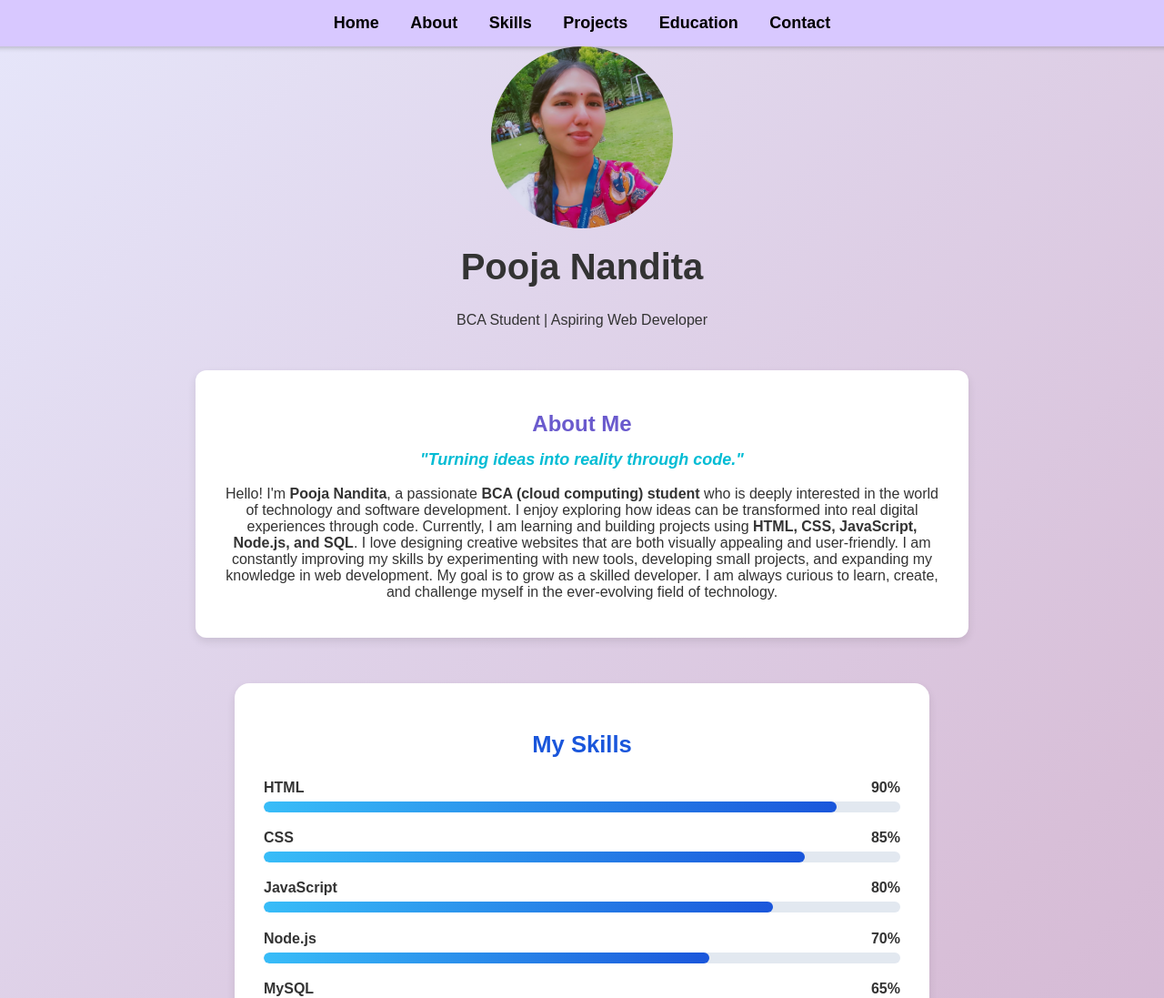
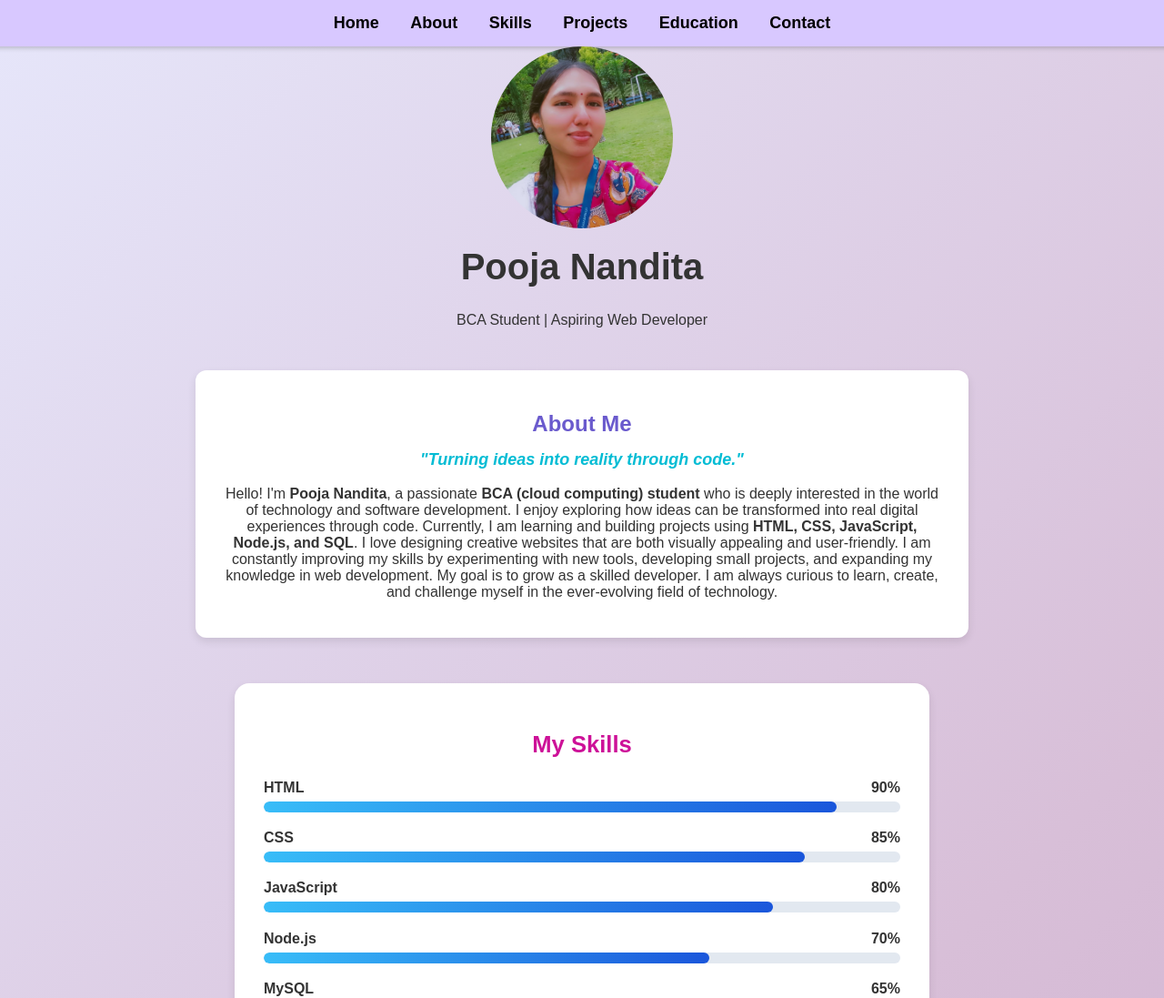
Before and after one commit to poojanandita87/My-portfolio, a website: page index.html in a window 1280 px wide. Shown: the top 1097 px of the page at 91% size. Drawn offline with Linux system fonts and the light colour scheme; no server answers.

```diff
--- a/style.css
+++ b/style.css
@@ -92,7 +92,7 @@
 }
 
 #skills h2 {
-    color: #1a56db;
+    color: #cd1198;
     margin-bottom: 1.5rem;
     font-size: 1.6rem;
 }
```
